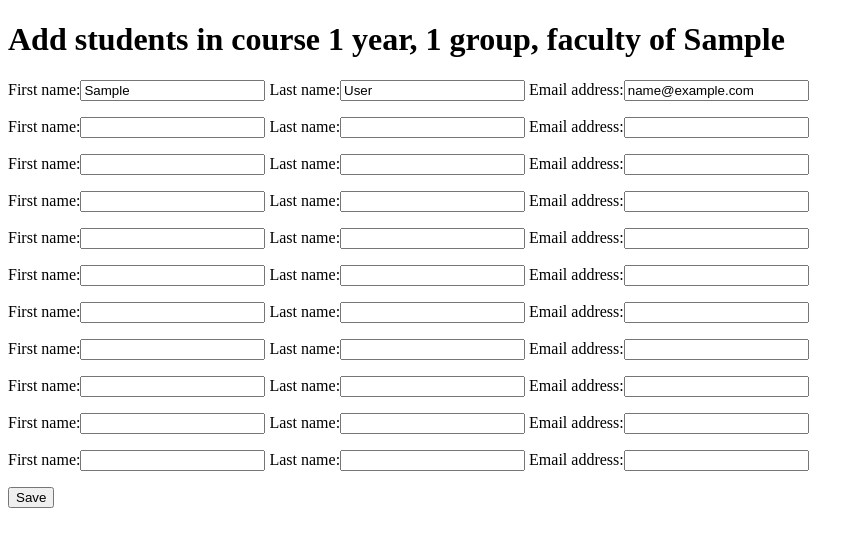
After one commit to katelimova/gradebook, a Django app: page /teacher/course/1/students/add/ in a window 1280 px wide. The commit adds this page. Shown: the top 547 px of the page, without its empty margins (0-864 px from the left). Run offline with Django 3.2, Linux system fonts and the light colour scheme; tables that the repository leaves empty hold one stand-in row (values such as "Sample post").

Commit message:
Deleted redundant Student & Teacher models, added student_add func & stud_list

```diff
--- a/gradebook/templates/base.html
+++ b/gradebook/templates/base.html
@@ -14,6 +14,7 @@
         {% endblock %}
 
         {% if user.is_authenticated %}
+            <p>
             <br>
             <a href="{% url 'logout' %}?next={% url 'homepage' %}">Log Out</a>
         {% endif %}
--- a/gradebook/templates/gradebook/teacher/main.html
+++ b/gradebook/templates/gradebook/teacher/main.html
@@ -14,7 +14,9 @@
             <ul>
                 {% for course in subject.courses_of_subject %}
                     <li> {{course}} | <a href="{% url 'teacher:course_update' subject.id course.id %}"> Update
-                    | <a href="{% url 'teacher:course_delete' subject.id course.id %}"> Delete </a> </li>
+                    | <a href="{% url 'teacher:course_delete' subject.id course.id %}"> Delete </a>
+                    <br> <a href="{% url 'teacher:student_list' course.id %}"> See students </a>
+                </li>
                 {% endfor %}
             </ul>
             <br>
--- /dev/null
+++ b/gradebook/templates/gradebook/teacher/student_add_form.html
@@ -0,0 +1,21 @@
+{% extends "base.html" %}
+
+{% block content %}
+
+<h1> Add students in course {{course}} </h1>
+
+<form method="POST">
+
+{% csrf_token %}
+{{ formset.management_form }}
+{% for form in formset %}
+    <div class="form-group">
+    <p> {{form}} </p>
+{% endfor %}
+</div>
+
+
+<input type="submit" value="Save">
+
+</form>
+{% endblock %}
--- a/gradebook/urls.py
+++ b/gradebook/urls.py
@@ -23,5 +23,7 @@ urlpatterns = [
         path('subject/delete/<int:pk>', teacher.subject_delete, name='subject_delete'),
         path('subject/<int:subject_pk>/course/update/<int:course_pk>', teacher.course_update, name='course_update'),
         path('subject/<int:subject_pk>/course/delete/<int:course_pk>', teacher.course_delete, name='course_delete'),
+        path('course/<int:course_pk>/students/', teacher.StudentListView.as_view(), name='student_list'),
+        path('course/<int:course_pk>/students/add/', teacher.student_add, name='student_add')
     ], 'gradebook'), namespace = 'teacher')),
 ]
--- a/gradebook/views/gradebook.py
+++ b/gradebook/views/gradebook.py
@@ -4,7 +4,7 @@ from django.shortcuts import redirect, render
 from django.urls.base import reverse_lazy, reverse
 from django.views.generic.base import TemplateView
 from django.contrib import messages
-from gradebook.models import User, Teacher, Student
+from gradebook.models import User
 
 class HomePageView(TemplateView):
     template_name = 'gradebook/homepage.html'
--- a/gradebook/views/student.py
+++ b/gradebook/views/student.py
@@ -4,7 +4,7 @@ from django.shortcuts import redirect, render, get_object_or_404
 from django.views.generic import DetailView, ListView, TemplateView
 from gradebook.forms import RegistrationForm, CourseForm
 from django.contrib import messages
-from gradebook.models import Course, Faculty, Student, User
+from gradebook.models import Course, Faculty, User
 from django.urls import reverse_lazy, reverse
 from django.contrib.auth import login, authenticate
 from django.contrib.auth.mixins import LoginRequiredMixin
@@ -26,16 +26,14 @@ def signup(request):
                 course = Course.objects.get(year=year, group=group, faculty=faculty)
             else:
                 course = Course.objects.create(year=year, group=group, faculty=faculty)
-            course.save()
 
             user = form.save(commit=False)
             first_name = form.cleaned_data['first_name']
             last_name = form.cleaned_data['last_name']
             user.slug = slugify(f'{first_name, last_name}')
+            user.course = course
             user.save()
 
-            student = Student.objects.create(user=user, course=course)
-            student.save()
             form.save_m2m()
             form_course.save_m2m()
 
--- a/gradebook/views/teacher.py
+++ b/gradebook/views/teacher.py
@@ -1,18 +1,16 @@
 from django.contrib.auth import login, authenticate
-from django.db.models.query import QuerySet
-from django.http.response import HttpResponseRedirect
-from django.template import defaultfilters
+from django.http.response import HttpResponse
+from django.forms import modelformset_factory
 from django.urls import reverse_lazy, reverse
-from django.db import models
-from django.http import request
-from django.views.generic import View, ListView, DetailView, TemplateView, UpdateView
+from django.views.generic import View, ListView, DetailView, TemplateView, UpdateView, CreateView
 from django.views.generic.edit import DeleteView, FormView
 from gradebook.forms import RegistrationForm, SubjectForm, TeacherCourseForm, CourseForm
-from gradebook.models import Course, Subject, User, Teacher, Gradebook
-from django.shortcuts import get_list_or_404, get_object_or_404, render, redirect
-from django.template.defaultfilters import slugify
+from gradebook.models import Course, Subject, User, Gradebook
+from django.shortcuts import get_object_or_404, render, redirect
+from django.template.defaultfilters import first, last, slugify
 from django.contrib.auth.mixins import LoginRequiredMixin
 from django.contrib.auth.decorators import login_required
+
 
 
 def signup(request):
@@ -25,7 +23,6 @@ def signup(request):
             last_name = form.cleaned_data['last_name']
             user.slug = slugify(f'{first_name, last_name}')
             user.save()
-            Teacher.objects.create(user=user)
 
             email = form.cleaned_data['email']
             password = form.cleaned_data['password1']
@@ -40,8 +37,8 @@ def signup(request):
 class TeacherMainView(LoginRequiredMixin, ListView):
     template_name = 'gradebook/teacher/main.html'
     def get_queryset(self):
-        teacher = Teacher.objects.filter(user=self.request.user)
-        subject_ids = Gradebook.objects.filter(teacher__in=teacher).values('subject_id')
+        teacher = get_object_or_404(User, id=self.request.user.id)
+        subject_ids = Gradebook.objects.filter(teacher=teacher).values('subject_id')
         queryset = Subject.objects.filter(id__in=subject_ids).order_by('subject')
         return queryset
 
@@ -52,7 +49,7 @@ class SubjectAddView(LoginRequiredMixin, FormView):
         return reverse('teacher:main', args=[self.request.user.slug])
     def form_valid(self, form):
         subject = Subject.objects.get_or_create(subject=form.cleaned_data['subject'])[0]
-        teacher = Teacher.objects.get(user=self.request.user)
+        teacher = get_object_or_404(User, id=self.request.user.id)
         if not Gradebook.objects.filter(teacher=teacher, subject=subject).exists():
             Gradebook.objects.create(teacher=teacher, subject=subject)
         return super().form_valid(form)
@@ -60,11 +57,12 @@ class SubjectAddView(LoginRequiredMixin, FormView):
 @login_required
 def subject_update(request, pk):
     subject = get_object_or_404(Subject, pk=pk)
+    teacher = get_object_or_404(User, id=request.user.id)
     if request.method == 'POST':
         form = SubjectForm(request.POST, instance=subject)
         if form.is_valid():
             new_subject = Subject.objects.get_or_create(subject=form.cleaned_data['subject'])[0]
-            teacher = Teacher.objects.get(user=request.user)
+
             subject_record = Gradebook.objects.filter(subject=subject, teacher=teacher)
             subject_record.update(subject=new_subject)
         return redirect(reverse('teacher:main', args=[request.user.slug]))
@@ -76,7 +74,7 @@ def subject_update(request, pk):
 @login_required
 def subject_delete(request, pk):
     subject = get_object_or_404(Subject, pk=pk)
-    teacher = Teacher.objects.get(user=request.user)
+    teacher = get_object_or_404(User, id=request.user.id)
     if request.method == 'POST':
         subject_records = Gradebook.objects.filter(subject=subject, teacher=teacher)
         subject_records.delete()
@@ -86,6 +84,7 @@ def subject_delete(request, pk):
 
 @login_required
 def course_add(request):
+    teacher = get_object_or_404(User, id=request.user.id)
     if request.method == "POST":
         form = TeacherCourseForm(request.user, request.POST)
         if form.is_valid():
@@ -96,7 +95,6 @@ def course_add(request):
             faculty=form.cleaned_data['faculty']
             )[0]
             subject = Subject.objects.get(subject=form.cleaned_data['subject'])
-            teacher = Teacher.objects.get(user=request.user)
 
             try:
                 course_record = Gradebook.objects.get(teacher=teacher, subject=subject, course=None)
@@ -114,6 +112,7 @@ def course_add(request):
 def course_update(request, subject_pk, course_pk):
     course = get_object_or_404(Course, pk=course_pk)
     subject = get_object_or_404(Subject, pk=subject_pk)
+    teacher = get_object_or_404(User, id=request.user.id)
     if request.method == 'POST':
         form = CourseForm(request.POST, instance=course)
         if form.is_valid():
@@ -122,7 +121,6 @@ def course_update(request, subject_pk, course_pk):
                 year = form.cleaned_data['year'],
                 group = form.cleaned_data['group'],
                 )[0]
-            teacher = Teacher.objects.get(user=request.user)
 
             course_record = Gradebook.objects.filter(course=course, subject=subject, teacher=teacher)
             course_record.update(course=new_course)
@@ -135,9 +133,36 @@ def course_update(request, subject_pk, course_pk):
 def course_delete(request, subject_pk, course_pk):
     course = get_object_or_404(Course, pk=course_pk)
     subject = get_object_or_404(Subject, pk=subject_pk)
-    teacher = Teacher.objects.get(user=request.user)
+    teacher = get_object_or_404(User, id=request.user.id)
 
     if request.method == 'POST':
         Gradebook.objects.filter(course=course, subject=subject, teacher=teacher).delete()
         return redirect(reverse('teacher:main', args=[request.user.slug]))
     return render(request, 'gradebook/teacher/course_confirm_delete.html', {'course': course, 'subject': subject})
+
+
+class StudentListView(LoginRequiredMixin, View):
+    template_name = 'gradebook/teacher/student_list.html'
+    def get(self, request, course_pk):
+        course = get_object_or_404(Course, pk=course_pk)
+        student_list = User.objects.filter(course=course).order_by('last_name')
+        return render(request, self.template_name, {'student_list': student_list, 'course': course})
+
+
+def student_add(request, course_pk):
+    StudentFormSet = modelformset_factory(User, fields=('first_name', 'last_name', 'email'), extra=10)
+    course = get_object_or_404(Course, pk=course_pk)
+    if request.method == 'POST':
+        formset = StudentFormSet(request.POST, queryset=User.objects.filter(course=course_pk))
+        if formset.is_valid():
+            students = formset.save(commit=False)
+            for student in students:
+                student.course = course
+                first_name = student.first_name
+                last_name = student.last_name
+                student.slug = slugify(f'{first_name, last_name}')
+                student.save()
+            return redirect(reverse('teacher:main', args=[request.user.slug]))
+    else:
+        formset = StudentFormSet(queryset=User.objects.filter(course=course_pk))
+    return render(request,'gradebook/teacher/student_add_form.html', {'formset': formset, 'course': course})
```
Also changed, not shown: gradebook/admin.py (+1 -7 lines), gradebook/forms.py (+6 -3 lines), gradebook/models.py (+10 -30 lines), gradebook/templates/gradebook/teacher/student_list.html (added, +20 -0 lines), gradebook/migrations/0001_initial.py, gradebook/migrations/0002_auto_20210908_1725.py (deleted), 3 other files.
